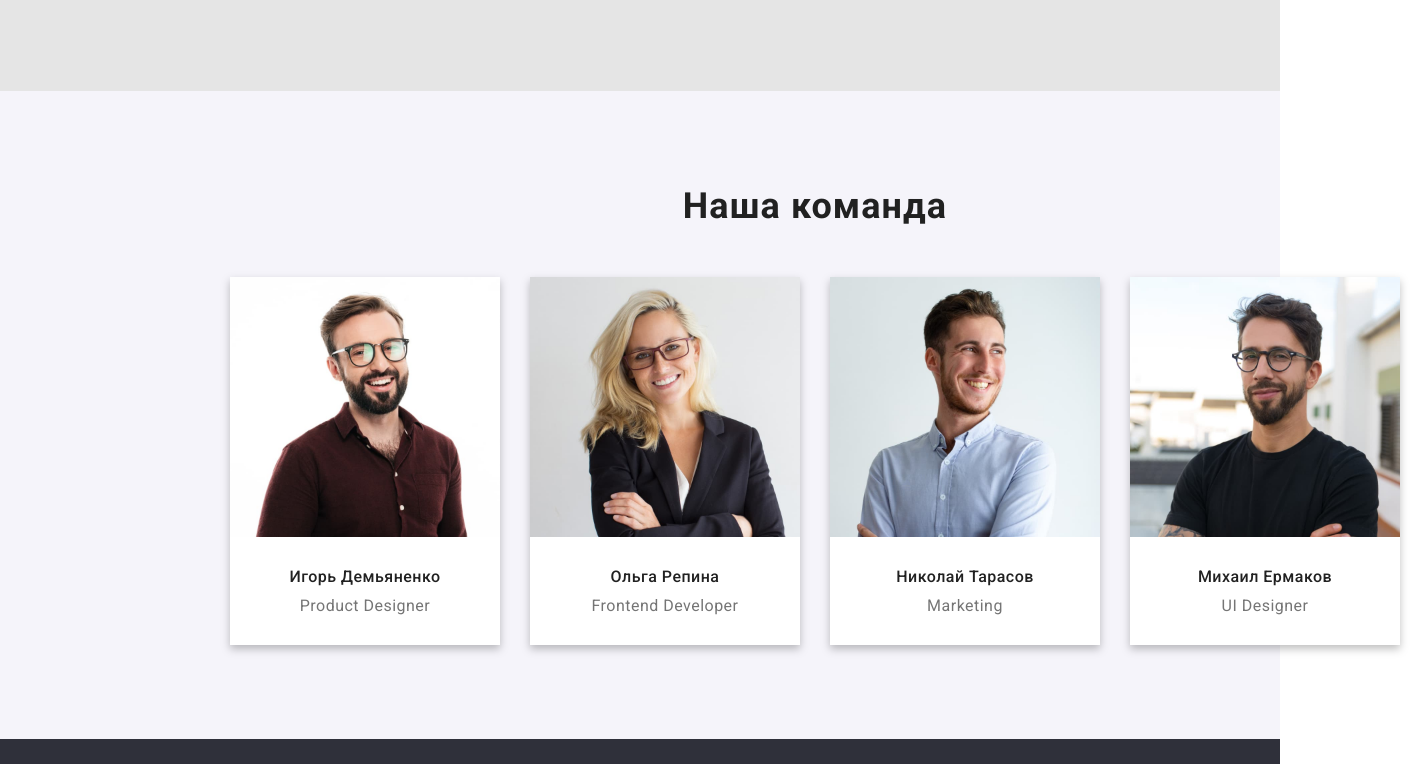
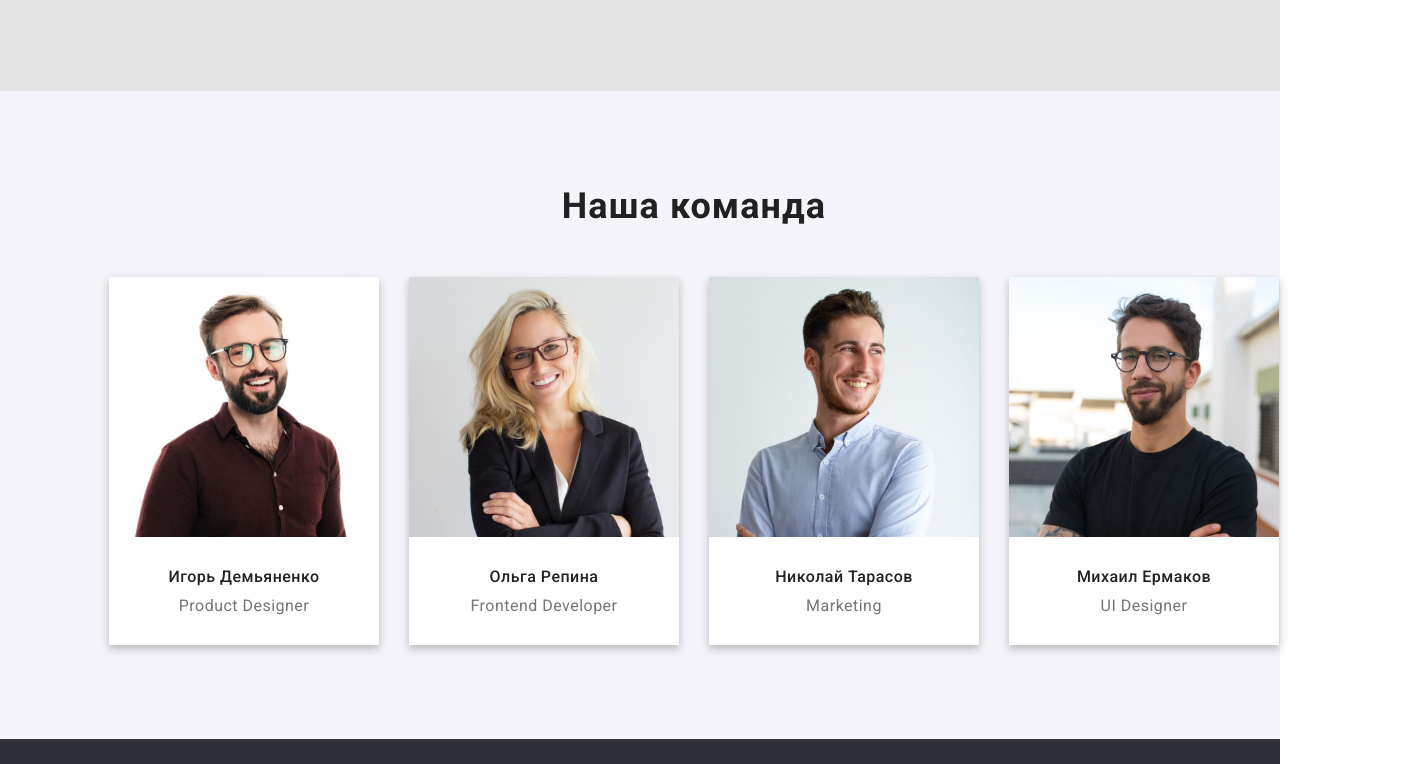
Before and after one commit to MargoTrigub/goit-markup-hw-03, a plain HTML site: page index.html in a window 1280 px wide. Shown: the part 1356-2120 px from the top of the page, 1415 px wide, since content can reach past the window. Drawn offline with nearby package versions, Linux system fonts and the light colour scheme.

Commit message:
Update styles.css

```diff
--- a/css/styles.css
+++ b/css/styles.css
@@ -202,7 +202,7 @@ img {
 }
 .main-section-team {
   background: #f5f4fa;
-  padding: 94px 215px;
+  padding: 94px;
 }
 
 .team-title {
```
